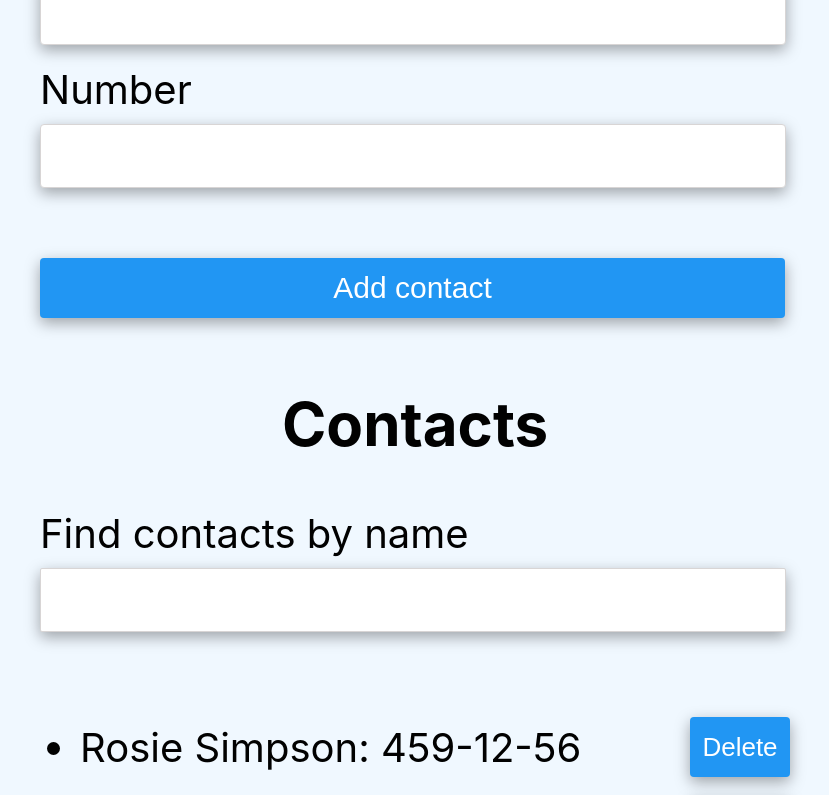
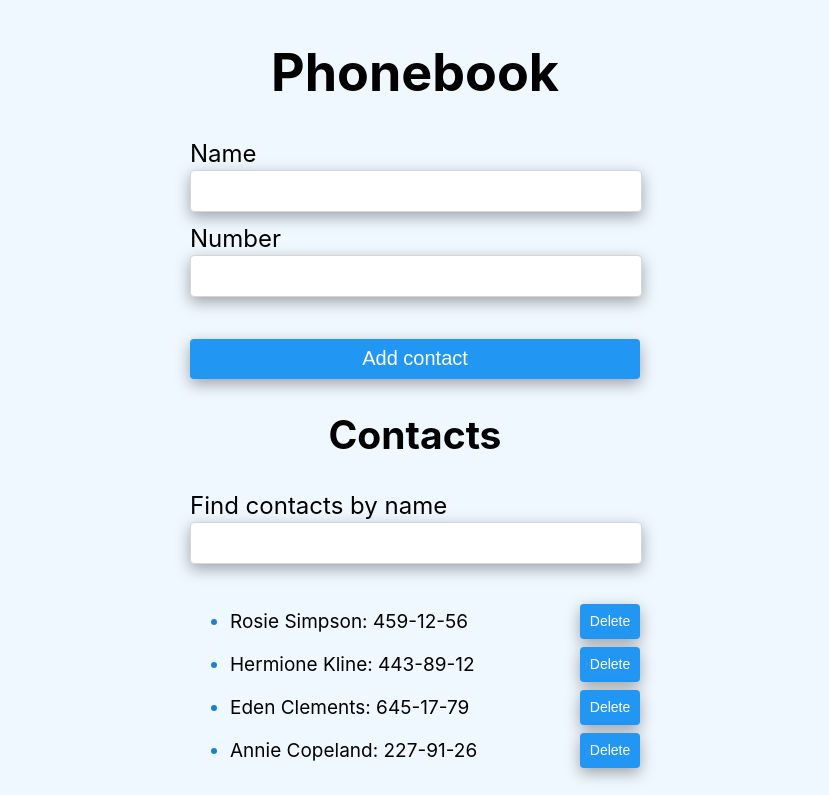
Before and after one commit to GitGoIT/goit-react-hw-04-phonebook, a React (Create React App) app: page / in a window 1280 px wide. Shown: the top 795 px of the page, without its empty margins (225-1054 px from the left). Built offline with nearby package versions, Linux system fonts and the light colour scheme.

Commit message:
commit_final-upd

```diff
--- a/src/components/App.jsx
+++ b/src/components/App.jsx
@@ -76,8 +76,8 @@ isDublicate(name, number) {
           flexDirection: "column",
           justifyContent: 'center',
           alignItems: 'center',
-          fontSize: 40,
-          color: '#010101'
+          fontSize: 26,
+          color: '#010101',
         }}
       >
         <h1>Phonebook</h1>
--- a/src/components/ContactForm/ContactForm.module.css
+++ b/src/components/ContactForm/ContactForm.module.css
@@ -1,35 +1,37 @@
 .container {
-    width: 750px;
+    width: 450px;
     display: flex;
     flex-direction: column;
-    gap: 20px;
+    justify-content: center;
+    gap: 12px;
 }
 
 .block {
     display: flex;
     flex-direction: column;
-    gap: 10px;
+    gap: 2px;;
+    font-size: 24px;
 }
 
 .input {
-    width: 740px;
-    height: 60px;
+    width: 100%;
+    height: 40px;
+    padding: 0;
     border: 1px solid rgb(216, 213, 213);
     border-radius: 4px;
-    font-size: 30px;
+    font-size: 18px;
     box-shadow: rgba(0, 0, 0, 0.35) 0px 5px 15px;
 }
 
 .btn {
-    width: 745px;
-    height: 60px;
-    margin-top: 50px;
-    margin-bottom: 20px;
+    width: 100%;
+    height: 40px;
+    margin-top: 30px;
     border-radius: 4px;
     background: #2196F3;
     border: #2196F3;
     color: #FFFFFF;
-    font-size: 30px;
+    font-size: 20px;
     font-weight: 500;
     box-shadow: rgba(0, 0, 0, 0.35) 0px 5px 15px;
     cursor: pointer;
--- a/src/components/ContactList/ContactList.module.css
+++ b/src/components/ContactList/ContactList.module.css
@@ -1,32 +1,34 @@
 .list {
-    width: 750px;
+    width: 410px;
+    margin-top: 40px;
     display: flex;
     flex-direction: column;
-    gap: 20px;
-    padding: 25px;
+    gap: 8px;
 }
 
 .item {
+    width: 410px;
     display: flex;
     align-items: center;
+    font-size: 19px;
 }
 
 .item::before {
     content: '';
     display: list-item;
-    margin-left: 40px;
+    color: #1a80d4;
 }
 
 .btn {
-    width: 100px;
-    height: 60px;
+    width: 60px;
+    height: 35px;
     margin-left: auto;
     font-size: 23px;
     border-radius: 4px;
     background: #2196F3;
     border: #2196F3;
     color: #FFFFFF;
-    font-size: 26px;
+    font-size: 14px;
     font-weight: 500;
     box-shadow: rgba(0, 0, 0, 0.35) 0px 5px 15px;
     cursor: pointer;
--- a/src/components/Filter/Filter.module.css
+++ b/src/components/Filter/Filter.module.css
@@ -1,16 +1,17 @@
 .container {
-    width: 750px;
+    width: 450px;
     display: flex;
     flex-direction: column;
-    gap: 10px;
+    font-size: 24px;
+    gap: 2px;
 }
 
 .input {
-    width: 740px;
-    height: 60px;
+    width: 100%;
+    height: 40px;
     border: 1px solid rgb(216, 213, 213);
-    border-radius: 2px;
-    font-size: 30px;
-    margin-bottom: 20px;
+    border-radius: 4px;
+    font-size: 18px;
+    padding: 0;
     box-shadow: rgba(0, 0, 0, 0.35) 0px 5px 15px;
 }
```
